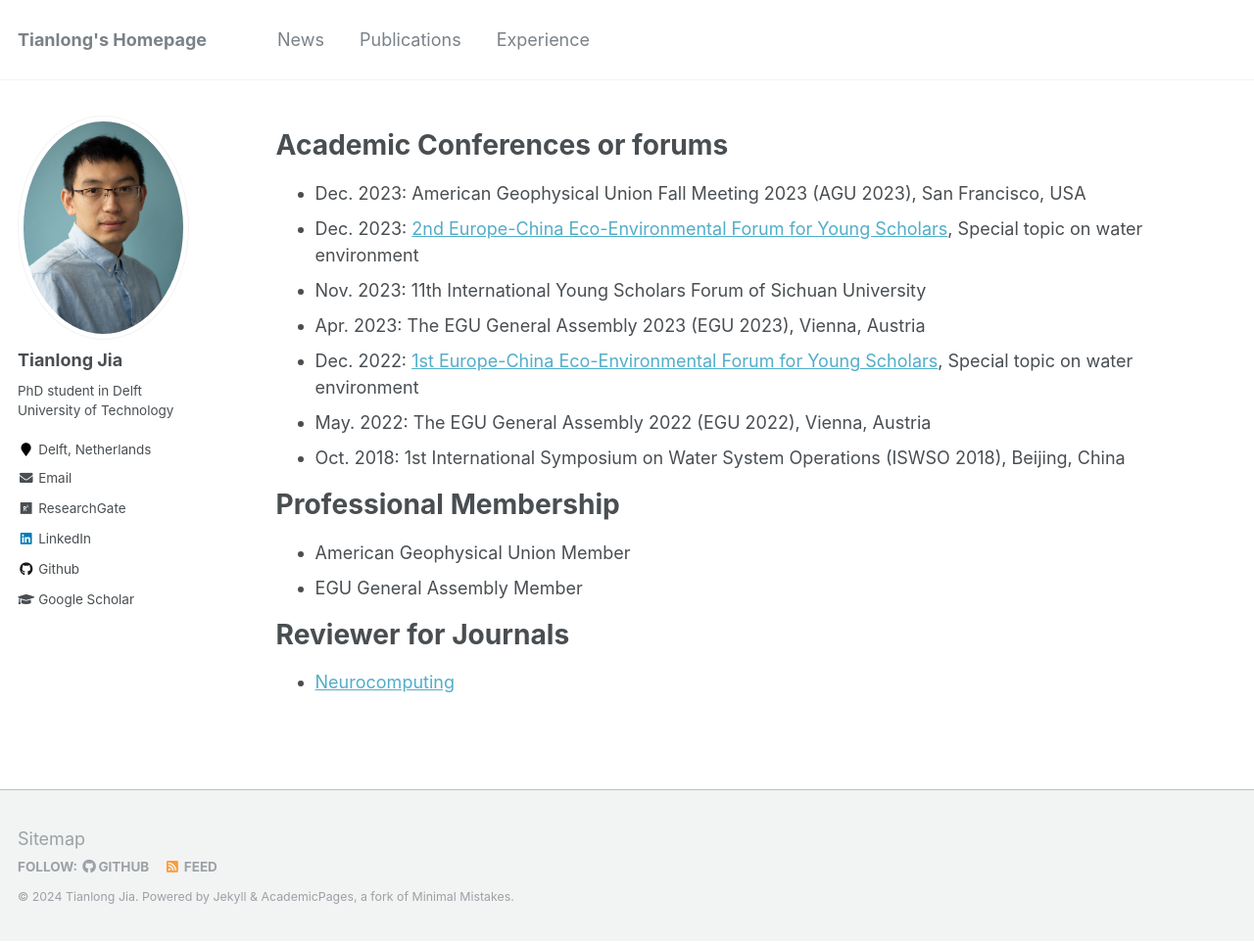
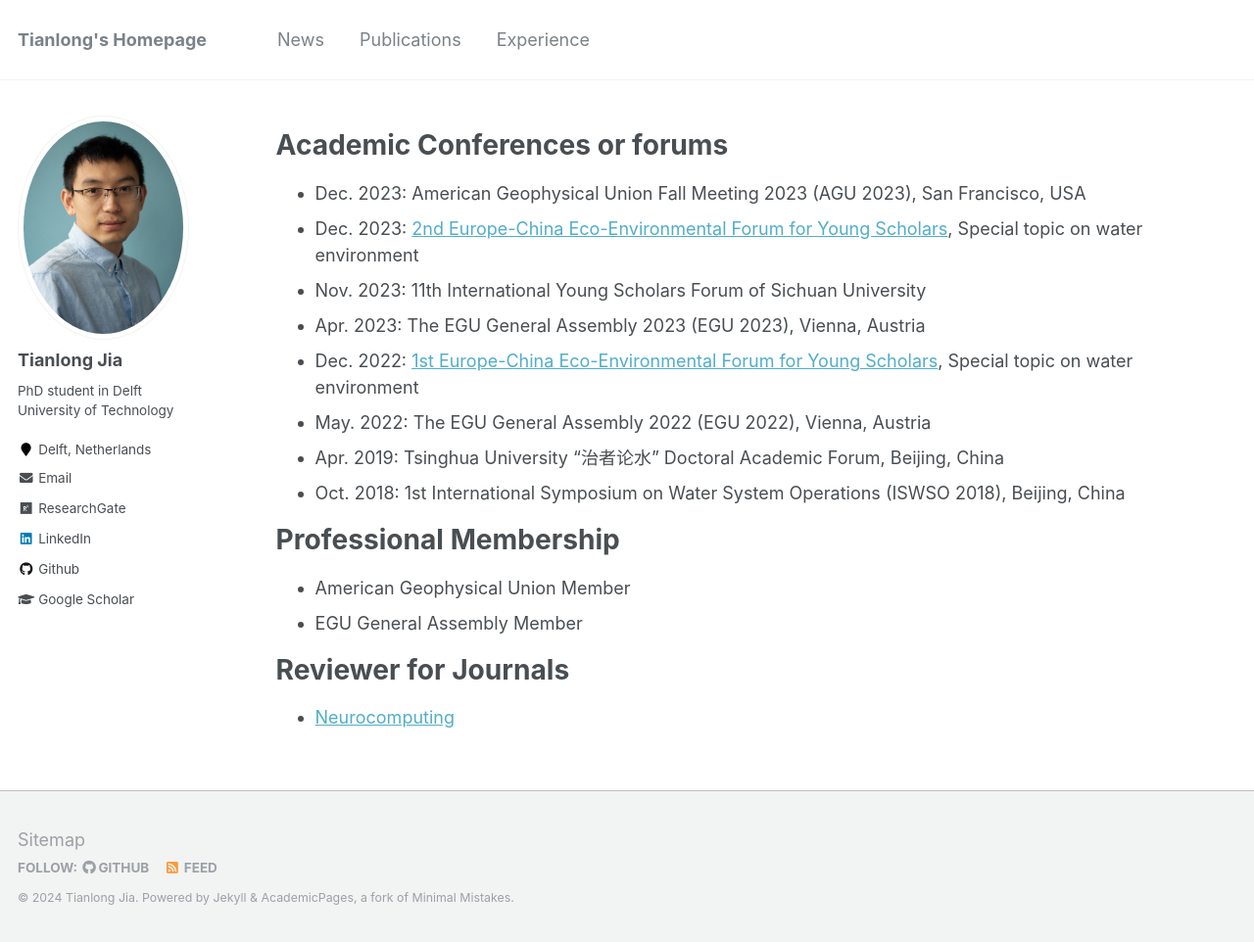
Before and after one commit to TianlongJia/TianlongJia.github.io, a Jekyll site: the page built from _pages/experience.md, in a window 1280 px wide and 962 px high. Shown: the whole window at 98% size. Built offline with Jekyll 4.4.1, drawn with Linux system fonts in a browser that asks for light colours.

Commit message:
update Academic Conferences or forums

```diff
--- a/_pages/experience.md
+++ b/_pages/experience.md
@@ -12,6 +12,7 @@ author_profile: true
 - Apr. 2023: The EGU General Assembly 2023 (EGU 2023), Vienna, Austria
 - Dec. 2022: [1st Europe-China Eco-Environmental Forum for Young Scholars](https://eu-cnees.com/english), Special topic on water environment
 - May. 2022: The EGU General Assembly 2022 (EGU 2022), Vienna, Austria
+- Apr. 2019: Tsinghua University "治者论水" Doctoral Academic Forum, Beijing, China
 - Oct. 2018: 1st International Symposium on Water System Operations (ISWSO 2018), Beijing, China
 
 # Professional Membership
```
